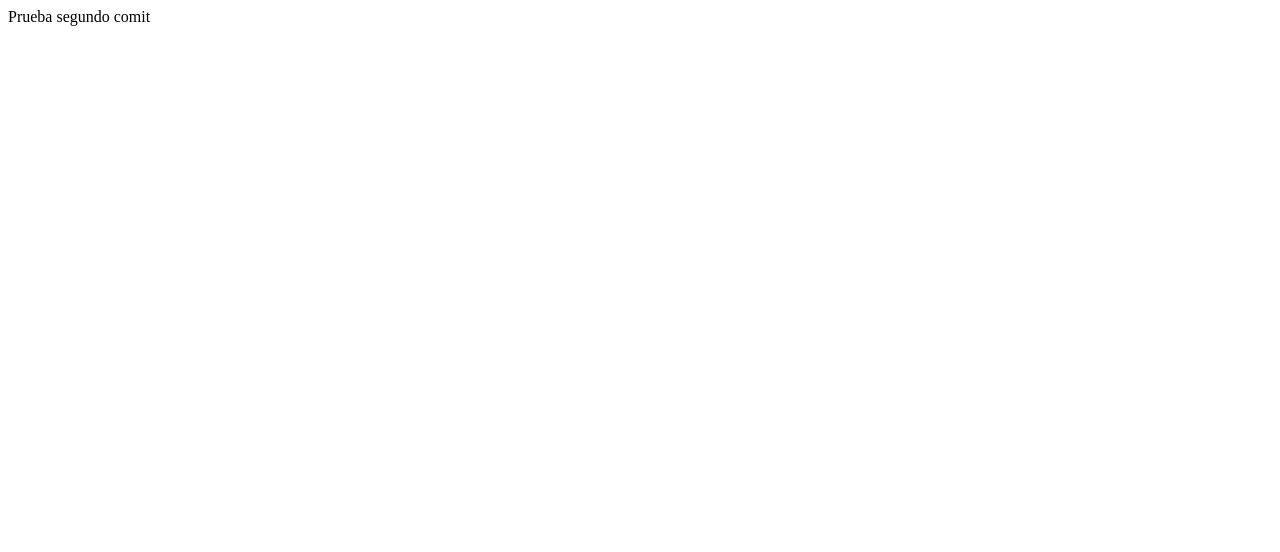
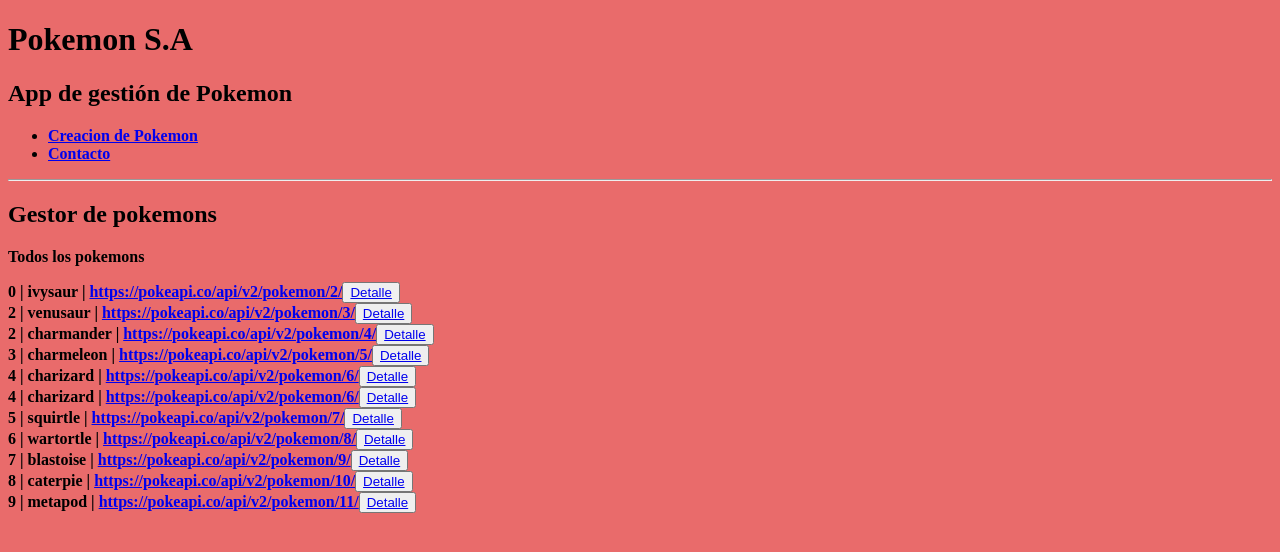
Before and after one commit to JarlDaryl/Practica-modulo-8, a Next.js app in the folder practica-modulo-8/: page / in a window 1280 px wide. Shown: the top 552 px of the page. Built offline with nearby package versions, Linux system fonts and the light colour scheme.

Commit message:
Hecho index y haciendo pagina de detalle

```diff
--- a/practica-modulo-8/package.json
+++ b/practica-modulo-8/package.json
@@ -9,8 +9,9 @@
     "lint": "next lint"
   },
   "dependencies": {
+    "next": "14.1.0",
     "react": "^18",
     "react-dom": "^18",
-    "next": "14.1.0"
+    "react-router-dom": "^6.21.3"
   }
 }
--- /dev/null
+++ b/practica-modulo-8/src/components/AllPokemonComponent.jsx
@@ -0,0 +1,34 @@
+import React from 'react';
+import { getPokemons } from '@/pages/api/pokemonFetch';
+import { useState, useEffect } from 'react';
+import Link from 'next/link';
+import PokemonDetallePage from '@/pages/PokemonDetallePage';
+
+export default function AllPokemons() {
+	const [pokemon, setPokemon] = useState([]);
+
+	useEffect(() => {
+		let pokemonAux = getPokemons();
+
+		setPokemon(pokemonAux);
+	}, []);
+
+	return (
+		<>
+			<h2>Gestor de pokemons</h2>
+			<p>Todos los pokemons</p>
+			{pokemon.map((pokemon, index) => {
+				return (
+					<div key={index} className='listaPokemons'>
+						<span> {pokemon.id} | </span>
+						<span> {pokemon.nombre} | </span>
+						<Link href={pokemon.url}>{pokemon.url}</Link>
+                        <button><Link href={{pathname:'PokemonDetallePage'}}>Detalle</Link> </button>
+                        {/* <img src={`https://raw.githubusercontent.com/PokeAPI/sprites/master/sprites/pokemon/${pokemon.id}.png`}/> */}
+
+					</div>
+				);
+			})}
+		</>
+	);
+}
--- /dev/null
+++ b/practica-modulo-8/src/mock/dbPokemon.js
@@ -0,0 +1,137 @@
+export let pokemons = [
+    {
+        id: 0,
+        name: "ivysaur",
+        url: "https://pokeapi.co/api/v2/pokemon/2/",
+        details: {
+            height: 10,
+            weight: 130,
+            type: [
+                "grass",
+                "poison"
+            ]
+        }
+    },
+    {
+        id: 2,
+        name: "venusaur",
+        url: "https://pokeapi.co/api/v2/pokemon/3/",
+        details: {
+            height: 20,
+            weight: 1000,
+            type: [
+                "poison"
+            ]
+        }
+    },
+    {
+        id: 2,
+        name: "charmander",
+        url: "https://pokeapi.co/api/v2/pokemon/4/",
+        details: {
+            height: 6,
+            weight: 85,
+            type: [
+                "fire"
+            ]
+        }
+    },
+    {
+        id: 3,
+        name: "charmeleon",
+        url: "https://pokeapi.co/api/v2/pokemon/5/",
+        details: {
+            height: 11,
+            weight: 190,
+            type: [
+                "fire",
+            ]
+        }
+    },
+    {
+        id: 4,
+        name: "charizard",
+        url: "https://pokeapi.co/api/v2/pokemon/6/",
+        details: {
+            height: 17,
+            weight: 905,
+            type: [
+                "fire",
+                "flying"
+            ]
+        }
+    },
+{
+    id: 4,
+    name: "charizard",
+    url: "https://pokeapi.co/api/v2/pokemon/6/",
+    details: {
+        height: 17,
+        weight: 905,
+        type: [
+            "fire",
+            "flying"
+        ]
+    }
+},
+{
+    id: 5,
+    name: "squirtle",
+    url: "https://pokeapi.co/api/v2/pokemon/7/",
+    details: {
+        height: 5,
+        weight: 90,
+        type: [
+            "water"
+        ]
+    }
+},
+{
+    id: 6,
+    name: "wartortle",
+    url: "https://pokeapi.co/api/v2/pokemon/8/",
+    details: {
+        height: 10,
+        weight: 225,
+        type: [
+            "water"
+        ]
+    }
+},
+{
+    id: 7,
+    name: "blastoise",
+    url: "https://pokeapi.co/api/v2/pokemon/9/",
+    details: {
+        height: 16,
+        weight: 855,
+        type: [
+            "water"
+        ]
+    }
+},
+{
+    id: 8,
+    name: "caterpie",
+    url: "https://pokeapi.co/api/v2/pokemon/10/",
+    details: {
+        height: 3,
+        weight: 29,
+        type: [
+            "bug"
+        ]
+    }
+},
+{
+    id: 9,
+    name: "metapod",
+    url: "https://pokeapi.co/api/v2/pokemon/11/",
+    details: {
+        height: 7,
+        weight: 99,
+        type: [
+            "bug"
+        ]
+    }
+}
+]
--- /dev/null
+++ b/practica-modulo-8/src/pages/PokemonDetallePage.jsx
@@ -0,0 +1,7 @@
+import React from 'react'
+
+export default function PokemonDetallePage() {
+  return (
+    <div>PokemonDetallePage</div>
+  )
+}
--- a/practica-modulo-8/src/pages/api/hello.js
+++ /dev/null
@@ -1,5 +0,0 @@
-// Next.js API route support: https://nextjs.org/docs/api-routes/introduction
-
-export default function handler(req, res) {
-  res.status(200).json({ name: "John Doe" });
-}
--- /dev/null
+++ b/practica-modulo-8/src/pages/api/pokemonFetch.js
@@ -0,0 +1,51 @@
+import { pokemons } from "@/mock/dbPokemon"
+
+export const getPokemons = () => {
+    return pokemons.map(pokemon => {
+        return {
+            id: pokemon.id,
+            nombre: pokemon.name,
+            url: pokemon.url
+        }
+    })
+}
+
+export const getPokemonById = (idParam) => {
+    let pokemonAux = pokemons.find(pokemon => pokemon.id == idParam)
+    return pokemonAux
+}
+
+export const modifyName = (idPokemon, newName) => {
+    pokemons.map(pokemon => {
+        if (pokemon.id == idPokemon) {
+            pokemon.name = newName
+        }
+    })
+}
+
+export const deletePokemonById = (idPokemon) => {
+    let pokemonAux = pokemons.findIndex(pokemon => pokemon.id == idPokemon)
+    pokemons.splice(pokemonAux, 1)
+}
+
+/**
+
+@param {number} id
+@param {string} nombre
+@param {string} url
+@param {number} height
+@param {number} weight
+@param {array<string>} type
+*/
+export const addPokemon = (id, nombre, url, height, weight, type) => {
+    pokemons.push({
+        id: id,
+        name: nombre,
+        url: url,
+        details: {
+            height: height,
+            weight: weight,
+            type: type
+        }
+    })
+}
--- a/practica-modulo-8/src/pages/index.js
+++ b/practica-modulo-8/src/pages/index.js
@@ -1,9 +1,28 @@
+import '../styles/Home.module.css';
+import Link from 'next/link';
+import React from 'react';
+import AllPokemonComponent from '@/components/AllPokemonComponent';
+
+export default function Home() {
+	return (
+		<>
+			<h1>Pokemon S.A</h1>
+			<h2>App de gestión de Pokemon</h2>
+
+				<ul>
+					<li>
+						<Link href={{ pathname: 'CreatePokemonPage' }}>
+							Creacion de Pokemon
+						</Link>
+					</li>
+					<li>
+						<Link href={{ pathname: 'ContactPage' }}>Contacto</Link>
+					</li>
+				</ul>
+      <hr/>
+      <AllPokemonComponent/>
 
 
-export default function Home() {
-  return (
-    <>
-      Prueba segundo comit
-    </>
-  );
+		</>
+	);
 }
--- a/practica-modulo-8/src/styles/Home.module.css
+++ b/practica-modulo-8/src/styles/Home.module.css
@@ -0,0 +1,3 @@
+#body{
+    background-color: black;
+}
--- a/practica-modulo-8/src/styles/globals.css
+++ b/practica-modulo-8/src/styles/globals.css
@@ -0,0 +1,5 @@
+body{
+    background-color: rgb(233, 107, 107);
+    font-weight: bold;
+
+}
```
Also changed, not shown: practica-modulo-8/src/pages/ContactPage.jsx (added, +13 -0 lines), practica-modulo-8/src/pages/CreatePokemonPage.jsx (added, +13 -0 lines), 1 other file (tests, documents, lock files or other folders).
